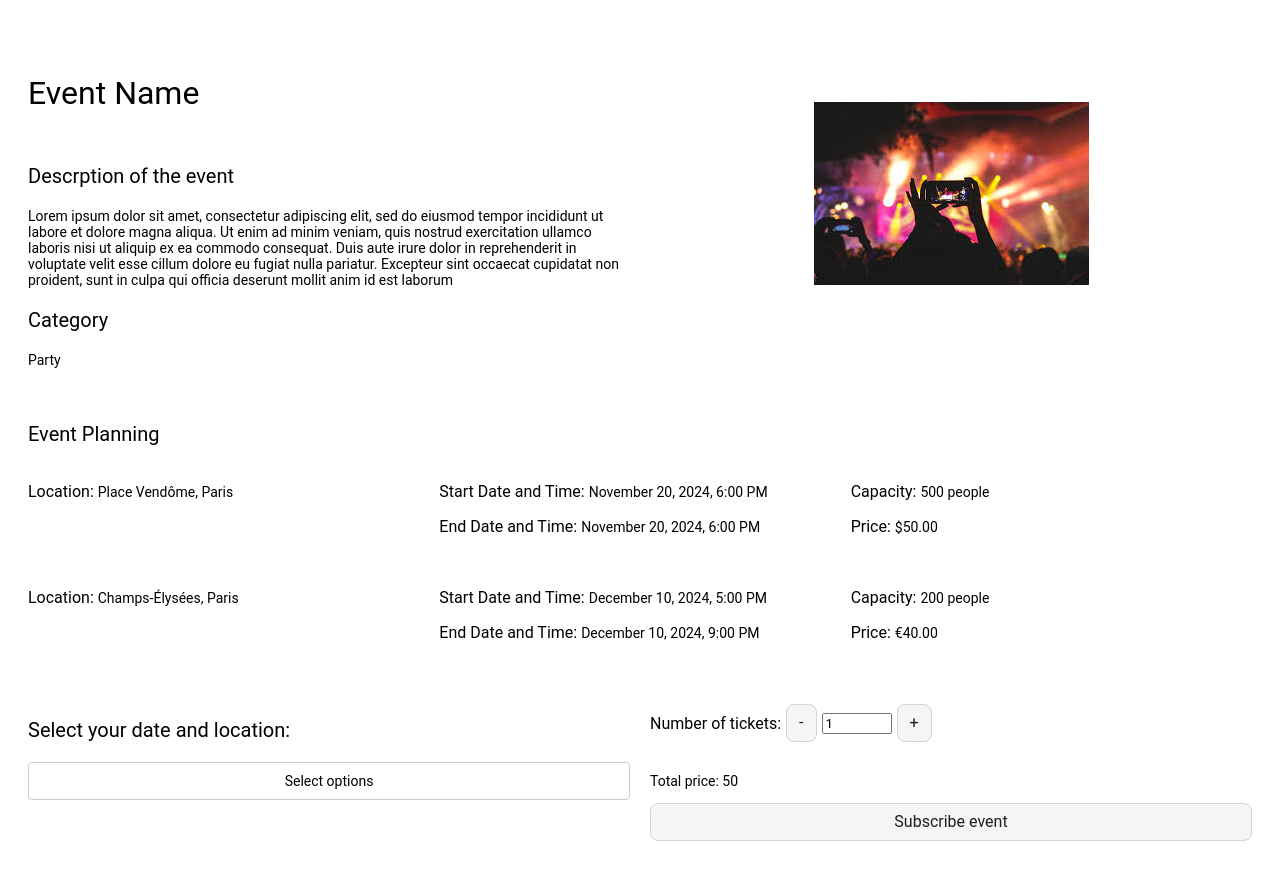
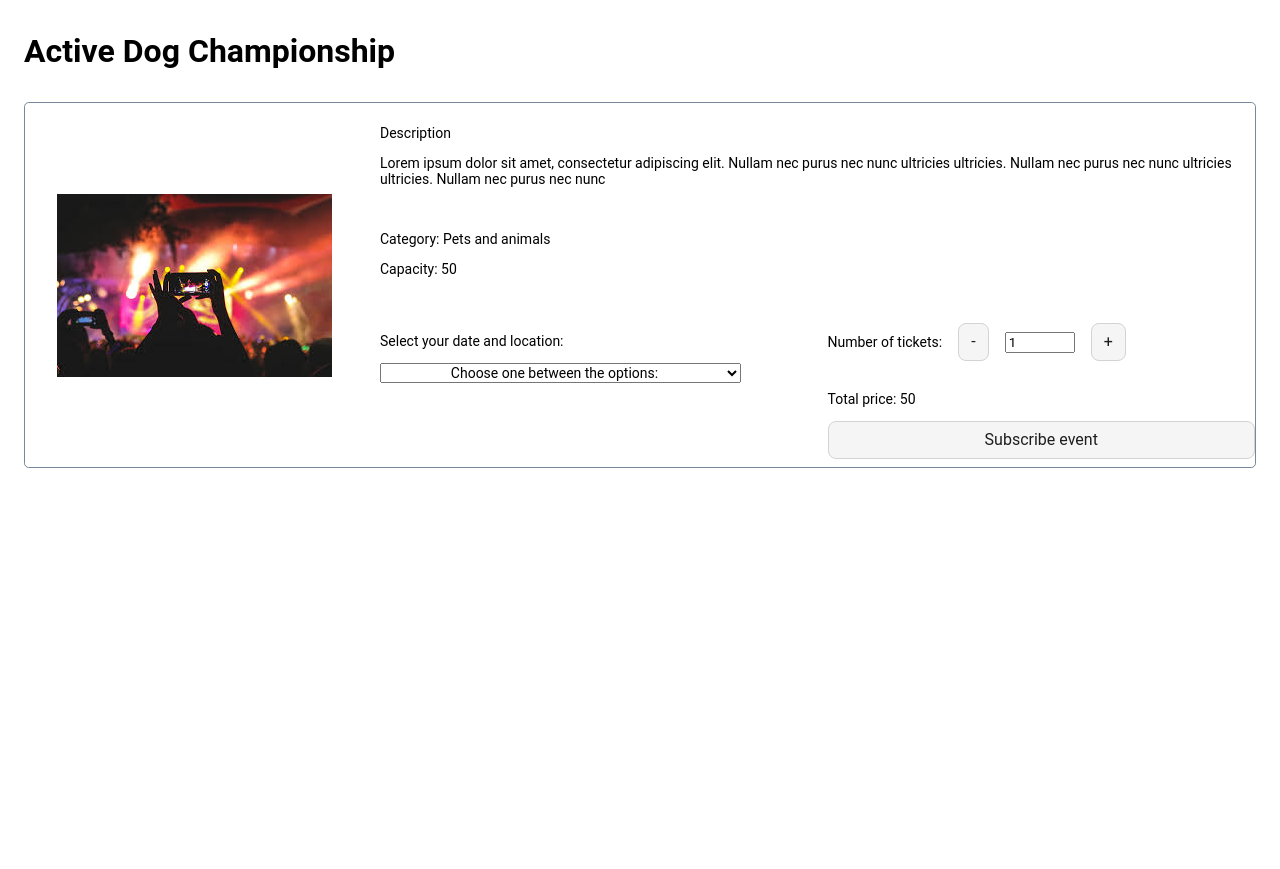
Before and after one commit to TudorGabriel28/EventSpace, a PHP site: page /event-details.html in a window 1280 px wide. Shown: the part 59-928 px from the top of the page. After the commit the page ends 527 px from the top, so only its background shows below. Run offline with PHP 8.4, Linux system fonts and the light colour scheme.

Commit message:
Event-details page second version: simplified

```diff
--- a/event-details.html
+++ b/event-details.html
@@ -13,28 +13,6 @@
             const totalPrice = pricePerTicket * quantity;
             document.getElementById('total-price').innerText = `Total Price: ${totalPrice.toFixed(2)} €`;
         }
-
-        document.addEventListener('DOMContentLoaded', function() {
-            const dropdown = document.querySelector('.dropdown');
-            const dropdownMenu = document.querySelector('.dropdown-menu');
-            const dropdownItems = document.querySelectorAll('.dropdown-item');
-
-            dropdown.addEventListener('click', function() {
-                dropdownMenu.classList.toggle('show');
-            });
-
-            dropdownItems.forEach(item => {
-                item.addEventListener('click', function() {
-                    item.classList.toggle('selected');
-                });
-            });
-
-            document.addEventListener('click', function(event) {
-                if (!dropdown.contains(event.target)) {
-                    dropdownMenu.classList.remove('show');
-                }
-            });
-        });
     </script>
 </head>
 <body>
@@ -43,66 +21,35 @@
         <h1>Navigation bar...</h1>
     </header>
 
-    <main class="grid-container">
-        <section class="event-info">
-            <p class="text-xxl">Event Name</p>
-            <div class="event-description">
-                <p class="text-lg">Descrption of the event</h5>
-                <p class="text-sm">Lorem ipsum dolor sit amet, consectetur adipiscing elit, sed do eiusmod tempor incididunt ut labore et dolore magna aliqua. Ut enim ad minim veniam, quis nostrud exercitation ullamco laboris nisi ut aliquip ex ea commodo consequat. Duis aute irure dolor in reprehenderit in voluptate velit esse cillum dolore eu fugiat nulla pariatur. Excepteur sint occaecat cupidatat non proident, sunt in culpa qui officia deserunt mollit anim id est laborum</p>
-                <p class="text-lg">Category</p>
-                <p class="text-sm">Party</p>
-            </div>
+    <main >
+        <section class="event-name">
+            <p class="text-xxl"><strong>Active Dog Championship</strong></p>
         </section>
+        <div class="event-container">
             <section class="event-image">
                 <img src="assets/images/event-image.jpg" alt="Event 1">
             </section>
-        <section class="event-planning">
-            <p class="text-lg">Event Planning</p>
-            <div class="event-instance">
-                <div class="location">
-                    <p class="text-md">Location: <span class="text-sm">Place Vendôme, Paris</span></p>
-                </div>
-                <div class="dates">
-                    <p class="text-md">Start Date and Time: <span class="text-sm">November 20, 2024, 6:00 PM</span> </p>
-                    <p class="text-md">End Date and Time: <span class="text-sm">November 20, 2024, 6:00 PM</span> </p>
-                </div>
-                <div class="capacity-price">
-                    <p class="text-md">Capacity: <span class="text-sm">500 people</span> </p>
-                    <p class="text-md">Price: <span class="text-sm">$50.00</span> </p>
-                </div>
-            </div>
-            <div class="event-instance">
-                <div class="location">
-                    <p class="text-md">Location: <span class="text-sm">Champs-Élysées, Paris</span></p>
-                </div>
-                <div class="dates">
-                    <p class="text-md">Start Date and Time: <span class="text-sm">December 10, 2024, 5:00 PM</span></p>
-                    <p class="text-md">End Date and Time: <span class="text-sm">December 10, 2024, 9:00 PM</span></p>
-                </div>
-                <div class="capacity-price">
-                    <p class="text-md">Capacity: <span class="text-sm">200 people</span></p>
-                    <p class="text-md">Price: <span class="text-sm">€40.00</span></p>
-                </div>
-            </div>
+            <section class="event-information">
+                <section class="event-description">
+                    <p class="text-sm">Description</p>
+                    <p class="text-sm">Lorem ipsum dolor sit amet, consectetur adipiscing elit. Nullam nec purus nec nunc ultricies ultricies. Nullam nec purus nec nunc ultricies ultricies. Nullam nec purus nec nunc
+                </section>
+                <section class="event-capacity-category">
+                    <p class="text-sm">Category: <span>Pets and animals</span></p>
+                    <p class="text-sm">Capacity: <span>50</span></p>
                 </section>
                 <section class="event-subscription">
                     <div class="event-selector">
-                <p class="text-lg">Select your date and location:</p>
-                <div class="dropdown">
-                    <button class="dropdown-toggle">Select options</button>
-                    <div class="dropdown-menu">
-                        <div class="dropdown-item" data-value="place-vendome-2024-11-20">Place Vendôme, Paris - November 20, 2024, 10:00 AM</div>
-                        <div class="dropdown-item" data-value="champs-elysees-2024-11-21">Champs-Élysées, Paris - November 21, 2024, 10:00 AM</div>
-                        <div class="dropdown-item" data-value="place-vendome-2024-12-10">Place Vendôme, Paris - December 10, 2024, 10:00 AM</div>
-                        <div class="dropdown-item" data-value="champs-elysees-2024-12-11">Champs-Élysées, Paris - December 11, 2024, 10:00 AM</div>
-                        <div class="dropdown-item" data-value="place-vendome-2024-12-20">Place Vendôme, Paris - December 20, 2024, 10:00 AM</div>
-                        <div class="dropdown-item" data-value="champs-elysees-2024-12-21">Champs-Élysées, Paris - December 21, 2024, 10:00 AM</div>
-                    </div>
-                </div>
+                        <p class="text-sm">Select your date and location:</p>
+                        <select>
+                            <option value disabled selected>Choose one between the options:</option>
+                            <option value="champs-elysees-2024-11-21">Champs-Élysées, Paris - November 21, 2024, 10:00 AM</option>
+                            <option value="place-vendome-2024-11-20">Place Vendôme, Paris - November 20, 2024, 6:00 PM</option>
+                        </select>
                     </div>
                     <div class="subscription-details">
                         <div class="ticket-quantity">
-                    <p class="text-md">Number of tickets:</p>
+                            <p class="text-sm">Number of tickets:</p>
                             <button class="btn" onclick="document.getElementById('ticket-quantity').stepDown(); updateTotalPrice();">-</button>
                             <input type="number" id="ticket-quantity" value="1" min="1" max="10" onchange="updateTotalPrice();">
                             <button class="btn" onclick="document.getElementById('ticket-quantity').stepUp(); updateTotalPrice();">+</button>
@@ -113,6 +60,10 @@
                         <button class="btn" onclick="alert('Subscribed!')">Subscribe event</button>
                     </div>
                 </section>
+            </section>
+        </div>
+
+
     </main>
 
 </body>
--- a/styles/event-details.css
+++ b/styles/event-details.css
@@ -1,25 +1,21 @@
-.grid-container {
-    display: grid;
-    grid-template-columns: 1fr 1fr;
-    gap: 20px;
-    padding: 20px;
-    align-items: start;
+.event-container {
+    display: flex;
+    flex-direction: row; /* Cambia a fila para que los elementos estén uno al lado del otro */
+    margin: 1rem;
+    border-radius: 0.3rem;
+    border: 0.1rem solid lightslategray;
 }
 
-.event-info {
-    grid-column: 1 / 2;
-    display: flex;
-    flex-direction: column;
-    justify-content: flex-start;
-
+.event-name {
+    margin: 1rem;
+    width: 100%; /* Asegura que el nombre del evento ocupe todo el ancho */
 }
 
 .event-image {
-    grid-column: 2 / 3;
+    margin: 2rem;
     display: flex;
-    justify-content: center;
-    align-items: flex-start;
-    margin-top: 60px;
+    justify-self: center;
+    align-items: center;
 }
 
 .event-image img {
@@ -27,21 +23,21 @@
     height: auto;
 }
 
-.event-planning {
-    grid-column: 1 / -1;
+.event-information {
+    flex: 2;
+    display: flex;
+    flex-direction: column;
+    justify-content: flex-start;
+    margin-left: 1rem;
 }
 
-.event-instance {
-    display: grid;
-    grid-template-columns: 1fr 1fr 1fr;
-    gap: 10px;
-    margin-bottom: 20px;
-    width: 100%;
+.event-information section {
+    padding: 0.25rem 0;
+    margin: 0.25rem 0;
 }
 
-.location, .dates, .capacity-price {
-    display: inline;
-    align-items: center;
+.event-description {
+    margin-top: 0.5rem;
 }
 
 .event-subscription {
@@ -57,64 +53,28 @@
     justify-content: space-between;
 }
 
+.event-selector {
+    margin-top: 0.75rem;
+}
+
 .ticket-quantity {
     display: flex;
     align-items: center;
-    margin-bottom: 10px;
 }
 
 .ticket-quantity button {
-    margin: 0 5px;
+    margin: 1rem;
 }
 
 .total-price {
-
-    margin-bottom: 10px;
+    margin: 0.5rem 0;
 }
 
-
-
-.dropdown {
-    position: relative;
-    display: inline-block;
-    width: 100%;
+select {
+    font-size: 0.875rem;
+    text-align: center;
 }
 
-.dropdown-toggle {
-    width: 100%;
-    padding: 10px;
-    font-size: 14px;
-    border: 1px solid #ccc;
-    border-radius: 4px;
-    background-color: #fff;
-    cursor: pointer;
+select:hover {
+    background-color: #c4c4c4;
 }
-
-.dropdown-menu {
-    display: none;
-    position: absolute;
-    width: 100%;
-    border: 1px solid #ccc;
-    border-radius: 4px;
-    background-color: #fff;
-    box-shadow: 0 8px 16px rgba(0, 0, 0, 0.2);
-    z-index: 1;
-}
-
-.dropdown-menu.show {
-    display: block;
-}
-
-.dropdown-item {
-    padding: 10px;
-    cursor: pointer;
-}
-
-.dropdown-item:hover {
-    background-color: #f1f1f1;
-}
-
-.dropdown-item.selected {
-    background-color: #007bff;
-    color: white;
-}
```
Lines whose indentation alone changed are shown as unchanged.
